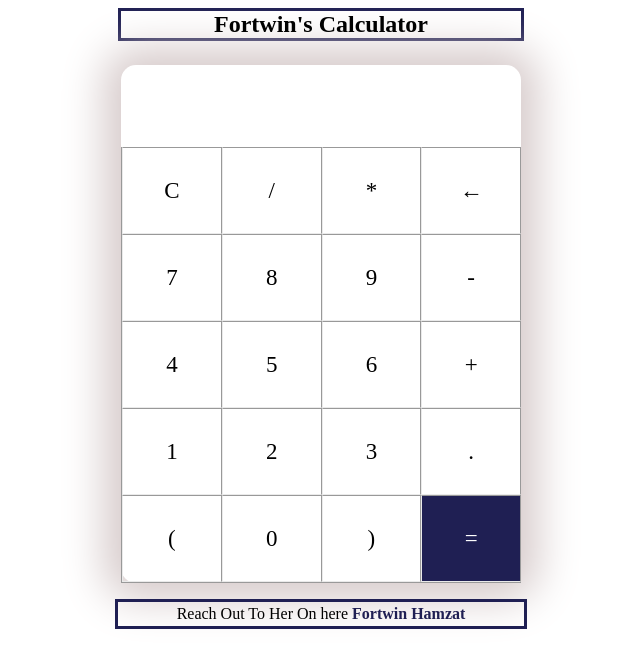
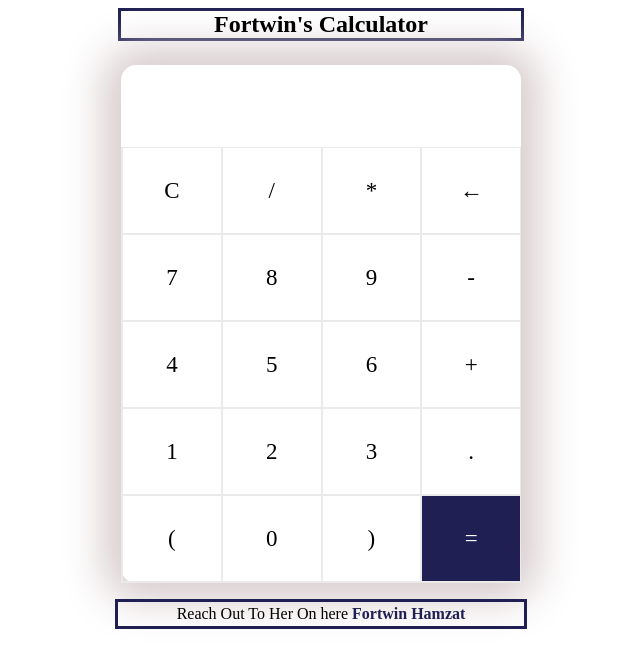
Before and after one commit to Fortwinhamz/Javascript-Calculator, a plain HTML site: page index.html in a window 1280 px wide. Shown: the whole page, without its empty margins (319-959 px from the left). Drawn offline with Linux system fonts and the light colour scheme.

Commit message:
Update index.css

```diff
--- a/index.css
+++ b/index.css
@@ -36,14 +36,14 @@ p a{
 
 .buttons{
     display: grid;
-    border-bottom: 1px solid #999;
-    border-left: 1px solid #999;
+    border-bottom: 1px solid #eaeaea;
+    border-left: 1px solid #eaeaea;
     grid-template-columns: 1fr 1fr 1fr 1fr;
 }
 
 .buttons > div{
-    border-top:1px solid #999 ;
-    border-right: 1px solid #999;
+    border-top:1px solid #eaeaea ;
+    border-right: 1px solid #eaeaea;
 }
 
 .button{
```
